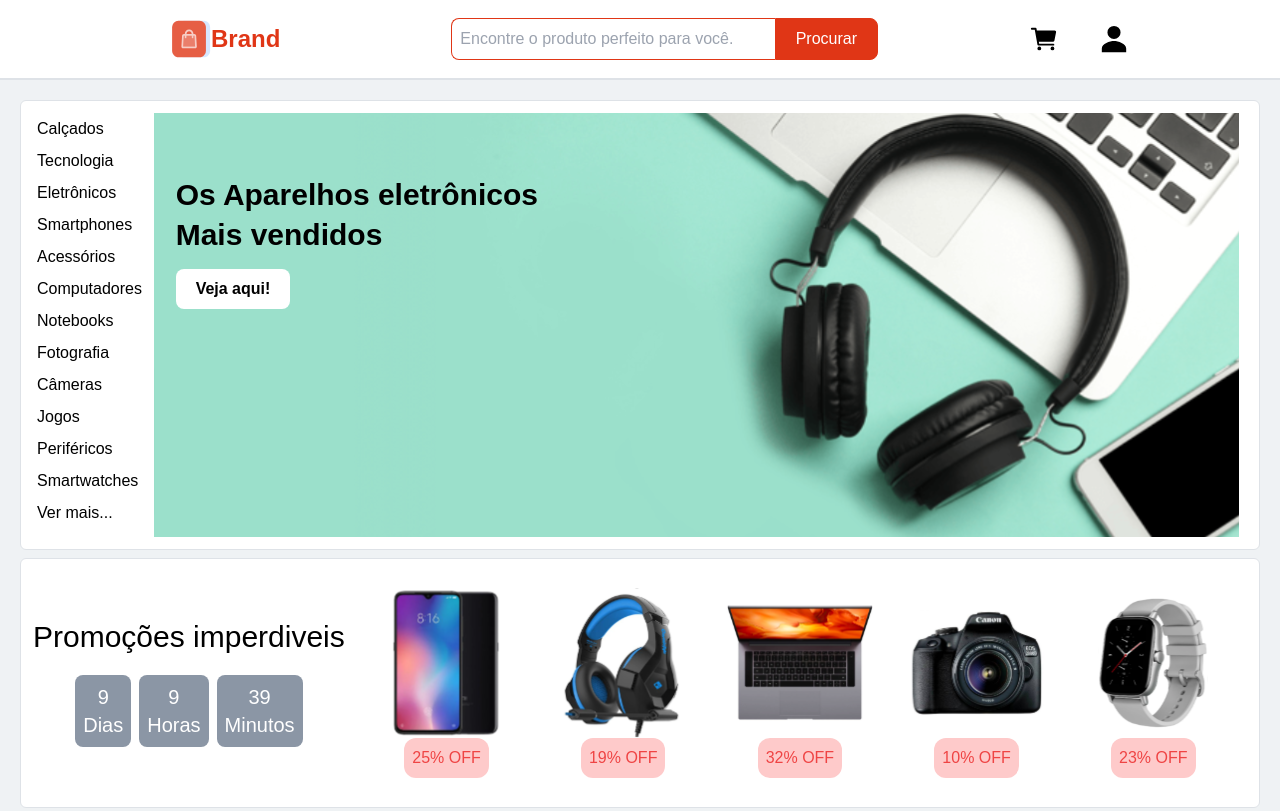
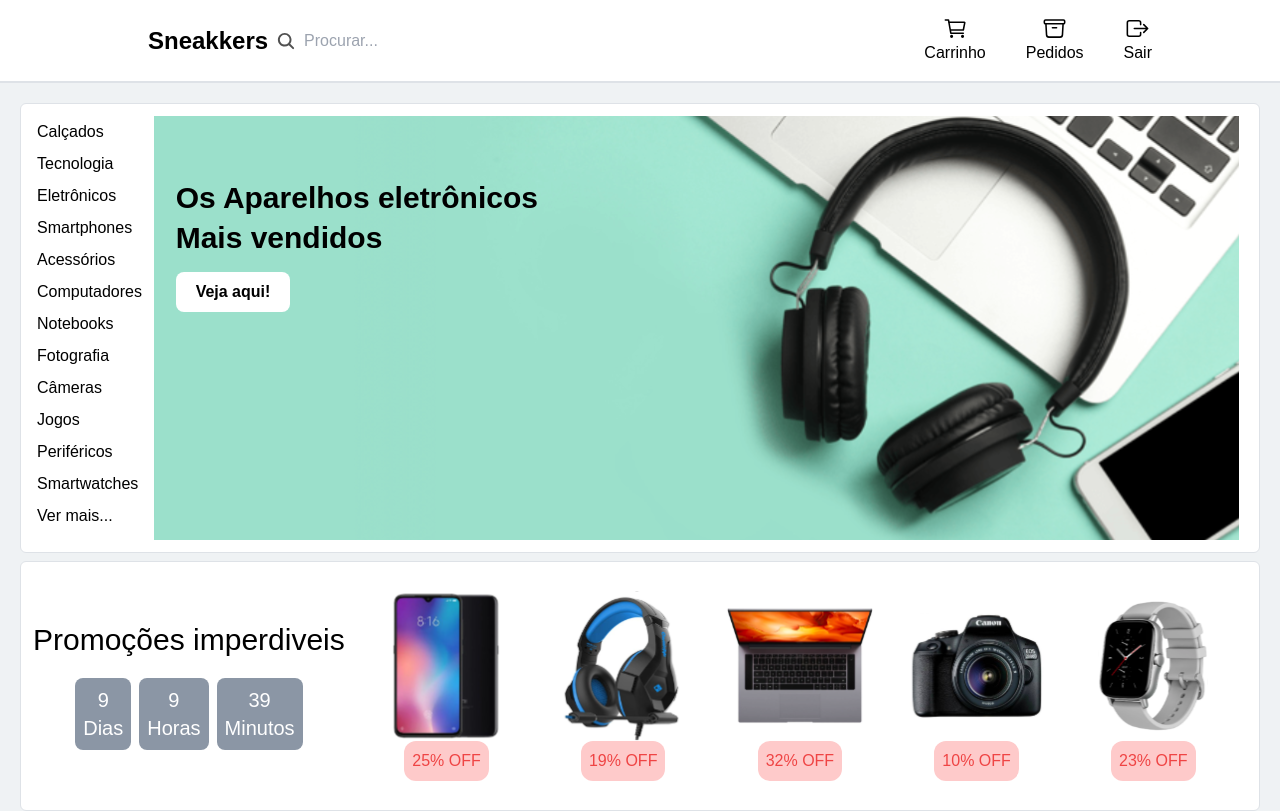
Before and after one commit to MatheusSCristo/ecommerce-front, a Next.js app: page / in a window 1280 px wide. Shown: the top 811 px of the page. Built offline with nearby package versions, Linux system fonts and the light colour scheme; no server answers; a web font is replaced by a local one.

Commit message:
refactor:Change navbar design

```diff
--- a/src/app/components/Navbar/Cart.tsx
+++ b/src/app/components/Navbar/Cart.tsx
@@ -46,7 +46,7 @@ const Cart = ({ setCartMobileIsOpen }: propsType) => {
           <Link
             onClick={handleCloseCartMobile}
             href="/cart"
-            className="py-1 px-2 bg-strongOrange text-white w-fit rounded-lg"
+            className="py-1 px-2 bg-gray-600 text-white w-fit rounded-lg"
           >
             Ver todos
           </Link>
--- a/src/app/components/Navbar/CartProduct.tsx
+++ b/src/app/components/Navbar/CartProduct.tsx
@@ -2,7 +2,6 @@ import { CartContext } from "@/context/CartContext";
 import { CartProduct as CartProductType } from "@/types";
 import Image from "next/image";
 import { useContext, useState } from "react";
-import { IoTrashBin } from "react-icons/io5";
 
 type Props = {
   product: CartProductType;
@@ -37,12 +36,12 @@ const CartProduct = ({ product }: Props) => {
             className="object-cover p-1 rounded-xl"
           />
         </div>
-        <div>
-          <h1 className="text-sm md:text-md">{product.name}</h1>
-          <div className="flex items-center gap-2">
+        <div className="flex flex-col gap-2">
+          <h1 className="text-sm md:text-md text-wrap w-[150px] ">{product.name}</h1>
+          <div className="flex items-center gap-2 border-black border w-fit px-2">
             {quantity > 1 && (
               <button
-                className="rounded-lg bg-strongOrange text-white w-[20px] h-[20px] flex items-center justify-center border-gray-400 border "
+                className="text-gray-500"
                 onClick={() => {
                   handleQuantityChange(quantity - 1);
                   setQuantity((prevState) => prevState - 1);
@@ -51,12 +50,9 @@ const CartProduct = ({ product }: Props) => {
                 -
               </button>
             )}
-            {quantity == 1 && (
-              <IoTrashBin size={20} className="text-gray-500 cursor-pointer" onClick={()=>handleQuantityChange(0)} />
-            )}
             <h2>{quantity}</h2>
             <button
-              className="rounded-lg bg-strongOrange text-white w-[20px] h-[20px] flex items-center justify-center border-gray-400 border "
+              className="text-gray-500"
               onClick={() => {
                 handleQuantityChange(quantity + 1);
                 setQuantity((prevState) => prevState + 1);
--- a/src/app/components/Navbar/Icons.tsx
+++ b/src/app/components/Navbar/Icons.tsx
@@ -4,7 +4,8 @@ import deleteSession from "@/utils/User/deleteSession";
 import Link from "next/link";
 import { useRouter } from "next/navigation";
 import { useContext, useState } from "react";
-import { IoCart, IoPersonSharp } from "react-icons/io5";
+import { HiOutlineArchiveBox } from "react-icons/hi2";
+import { IoCartOutline, IoExitOutline } from "react-icons/io5";
 import Cart from "./Cart";
 
 const Icons = () => {
@@ -16,7 +17,6 @@ const Icons = () => {
 
   const handleLogout = () => {
     deleteSession();
-    router.push("/auth/login");
     if (user) {
       setTimeout(() => {
         setUser(null);
@@ -26,54 +26,47 @@ const Icons = () => {
 
   return (
     <div className="md:flex gap-10 hidden">
+      {!user && (
+        <Link href={"/auth/login"} className="hover:scale-110 cursor-pointer">
+          Entrar
+        </Link>
+      )}
+      {user && (
+        <>
           <div
-        className="relative py-2"
+            className="relative"
             onMouseEnter={() => setCartMenuIsOpen(true)}
             onMouseLeave={() => setCartMenuIsOpen(false)}
           >
-        <div className="relative hover:scale-[1.05]">
+            <div className="relative hover:scale-[1.1] flex flex-col items-center justify-center" title="Carrinho">
               {products.length > 0 && (
-            <span className="absolute right-0 bottom-0 bg-[#fa1a1a] rounded-full w-[15px] h-[15px] text-sm flex items-center justify-center text-white">
+                <span className="absolute right-0 text-black  ">
                   {products.length}
                 </span>
               )}
-          <IoCart size={30} />
+              <IoCartOutline size={25}  />
             </div>
+            <span>Carrinho</span>
             {cartMenuIsOpen && <Cart />}
           </div>
-      <div
-        className="relative py-2"
-        onMouseEnter={() => setAccountDesktopIsOpen(true)}
-        onMouseLeave={() => setAccountDesktopIsOpen(false)}
-      >
-        <IoPersonSharp size={30} className="hover:scale-[1.2]" />
-        {accountDesktopIsOpen && user && (
-          <div className="hidden md:flex absolute mt-2  flex-col w-[130px] p-2 bg-strongOrange text-white gap-2 right-1/2 rounded">
-            <span className="border-white hover:border p-1 rounded">
-              Minha conta
-            </span>
-            <Link href={"/orders"} className="border-white hover:border p-1 rounded">
-              Meus pedidos
-            </Link>
-            <span
-              className="border-white hover:border p-1 rounded"
+          <div className="flex flex-col items-center" title="Pedidos">
+            <HiOutlineArchiveBox
+              size={25}
+              className="hover:scale-[1.1] cursor-pointer"
+              onClick={() => router.push("/orders")}
+            />
+            <span>Pedidos</span>
+          </div>
+          <div className="flex flex-col items-center" title="Sair">
+            <IoExitOutline
+              size={25}
+              className="hover:scale-[1.1] cursor-pointer"
               onClick={handleLogout}
-            >
-              Sair
-            </span>
+              />
+              <span>Sair</span>
           </div>
+        </>
       )}
-        {accountDesktopIsOpen && !user && (
-          <div className="hidden md:flex absolute mt-2  flex-col w-[130px] p-2 bg-strongOrange text-white gap-2 right-1/2 rounded">
-            <Link
-              href={"/auth/login"}
-              className="border-white hover:border p-1 rounded"
-            >
-              Entrar
-            </Link>
-          </div>
-        )}
-      </div>
     </div>
   );
 };
--- a/src/app/components/Navbar/index.tsx
+++ b/src/app/components/Navbar/index.tsx
@@ -1,9 +1,8 @@
 "use client";
-import Image from "next/image";
 import Link from "next/link";
 import { useSearchParams } from "next/navigation";
 import { FormEvent, useContext, useState } from "react";
-import { IoCart, IoMenu } from "react-icons/io5";
+import { IoCartOutline, IoMenu, IoSearch } from "react-icons/io5";
 
 import { CartContext } from "@/context/CartContext";
 import { useRouter } from "next/navigation";
@@ -17,10 +16,11 @@ const Navbar = () => {
   const [cartMobileIsOpen, setCartMobileIsOpen] = useState(false);
   const router = useRouter();
   const searchParams = useSearchParams();
-  const {products}=useContext(CartContext)
+  const { products } = useContext(CartContext);
 
   const handleSearchClick = (e: FormEvent<HTMLFormElement>) => {
     e.preventDefault();
+    if (search === "") return;
     const splitedSearch = search.split(" ");
     const queryParams = new URLSearchParams(Array.from(searchParams.entries()));
     queryParams.set("q", splitedSearch.join("+"));
@@ -29,54 +29,51 @@ const Navbar = () => {
   };
 
   return (
-    <header className="sticky top-0 flex flex-col gap-2 md:gap-0 md:flex-row md:items-center w-full justify-evenly py-4 border-b-gray-300 border-b-2 relative bg-white z-10">
-      <div className="flex justify-between items-center px-5">
+    <header className="sticky top-0 flex flex-col gap-2 md:gap-0 md:flex-row md:items-center w-full justify-between md:px-32 py-4 border-b-gray-300 border-b-2 relative bg-white z-10">
+      <div className="flex justify-between items-center px-5 gap-5 ">
+        <div className="flex flex-col md:flex-row gap-2">
           <div className="flex items-center gap-2">
             <IoMenu
               size={30}
               className="md:hidden"
               onClick={() => setMenuMobileIsOpen(true)}
             />
-          <Link
-            href="/"
-            className="font-bold text-strongOrange text-2xl flex items-center"
+            <Link href="/" className="font-bold text-2xl flex items-center">
+              Sneakkers
+            </Link>
+          </div>
+          <form
+            className="flex w-full md:w-fit  md:px-0 focus:outline gap-2 "
+            onSubmit={(e) => handleSearchClick(e)}
           >
-            <Image src="/icons/logo.svg" width={40} height={40} alt="" />
-            Brand
-          </Link>
+            <button type="submit" className="text-gray-600">
+              <IoSearch size={20} />
+            </button>
+            <input
+              placeholder="Procurar..."
+              value={search}
+              onChange={(e) => setSearch(e.target.value)}
+              className="focus:outline-none"
+            />
+          </form>
         </div>
         <div className="flex gap-10 md:hidden relative">
           {cartMobileIsOpen && (
             <Cart setCartMobileIsOpen={setCartMobileIsOpen} />
           )}
           {!cartMobileIsOpen && (
-            <div className="relative hover:scale-[1.05]" >
-             {products.length>0 && <span className="absolute right-0 bottom-0 bg-[#fa1a1a] rounded-full w-[20px] h-[20px] text-sm flex items-center justify-center text-white">{products.length}</span>}
-              <IoCart
+            <div className="relative hover:scale-[1.05] flex items-center">
+              <IoCartOutline
                 size={35}
                 onClick={() => setCartMobileIsOpen(true)}
               />
+              {products.length > 0 && (
+                <span className="text-black">{products.length}</span>
+              )}
             </div>
           )}
         </div>
       </div>
-      <form
-        className="flex w-full md:w-1/3 px-5 md:px-0"
-        onSubmit={(e) => handleSearchClick(e)}
-      >
-        <input
-          placeholder="Encontre o produto perfeito para você."
-          value={search}
-          onChange={(e) => setSearch(e.target.value)}
-          className="p-2 border border-strongOrange rounded-lg rounded-r-none border-r-0 w-full focus:outline-none"
-        />
-        <button
-          type="submit"
-          className="py-2 px-5 border bg-strongOrange border-strongOrange text-white rounded-lg rounded-l-none hover:bg-hoverOrange"
-        >
-          Procurar
-        </button>
-      </form>
       <Icons />
       {accountMobileIsOpen && (
         <MobileMenu setMenuMobileIsOpen={setMenuMobileIsOpen} />
--- a/src/utils/Products/createProducts.ts
+++ b/src/utils/Products/createProducts.ts
@@ -14,5 +14,5 @@ export default async(body:z.infer<typeof productSchema>)=>{
         body:JSON.stringify(body)
     })
     if(!response.ok)
-    throw new Error("Error creating product")
+    throw response;
 }
```
Lines whose indentation alone changed are shown as unchanged.
